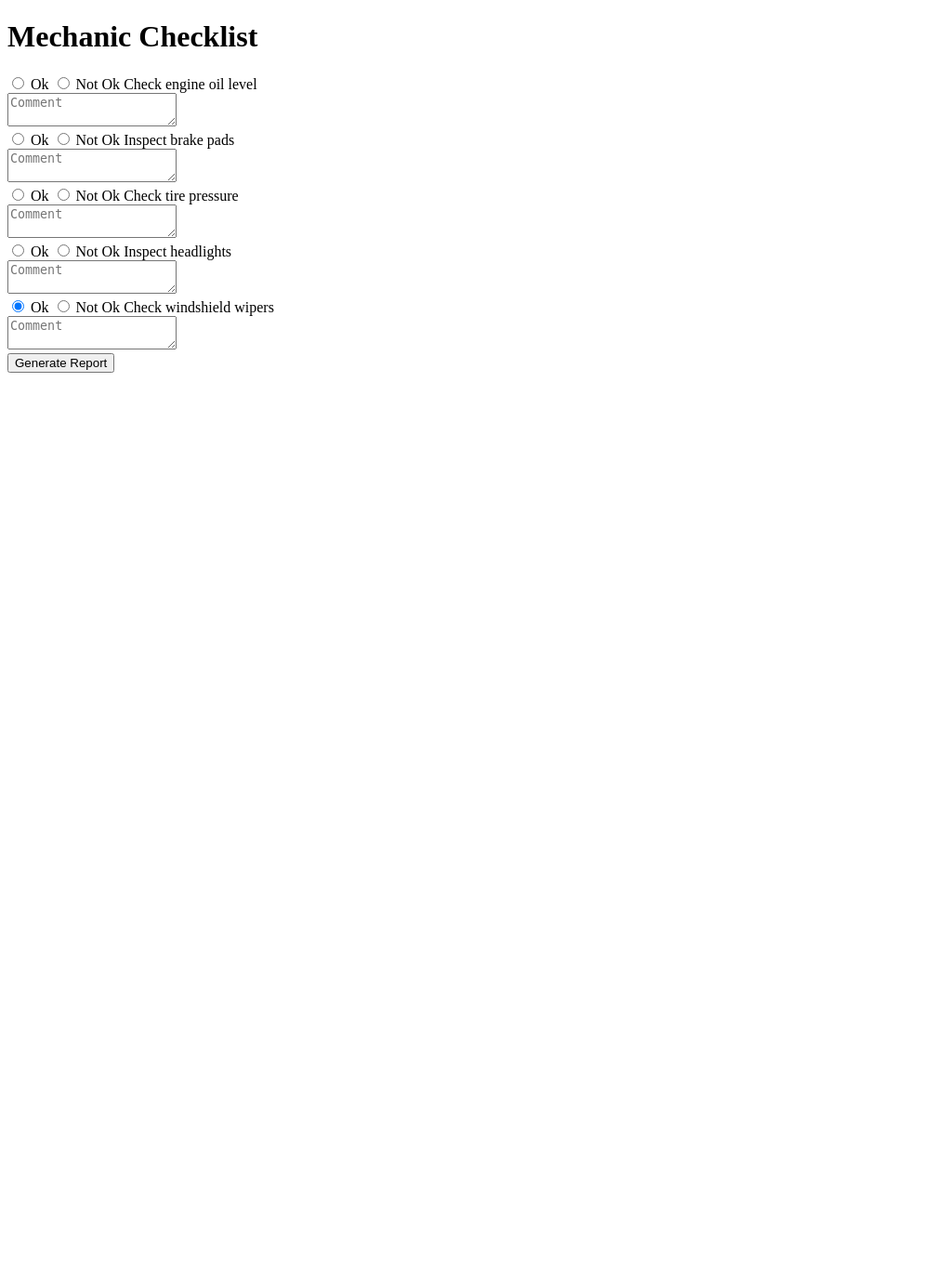
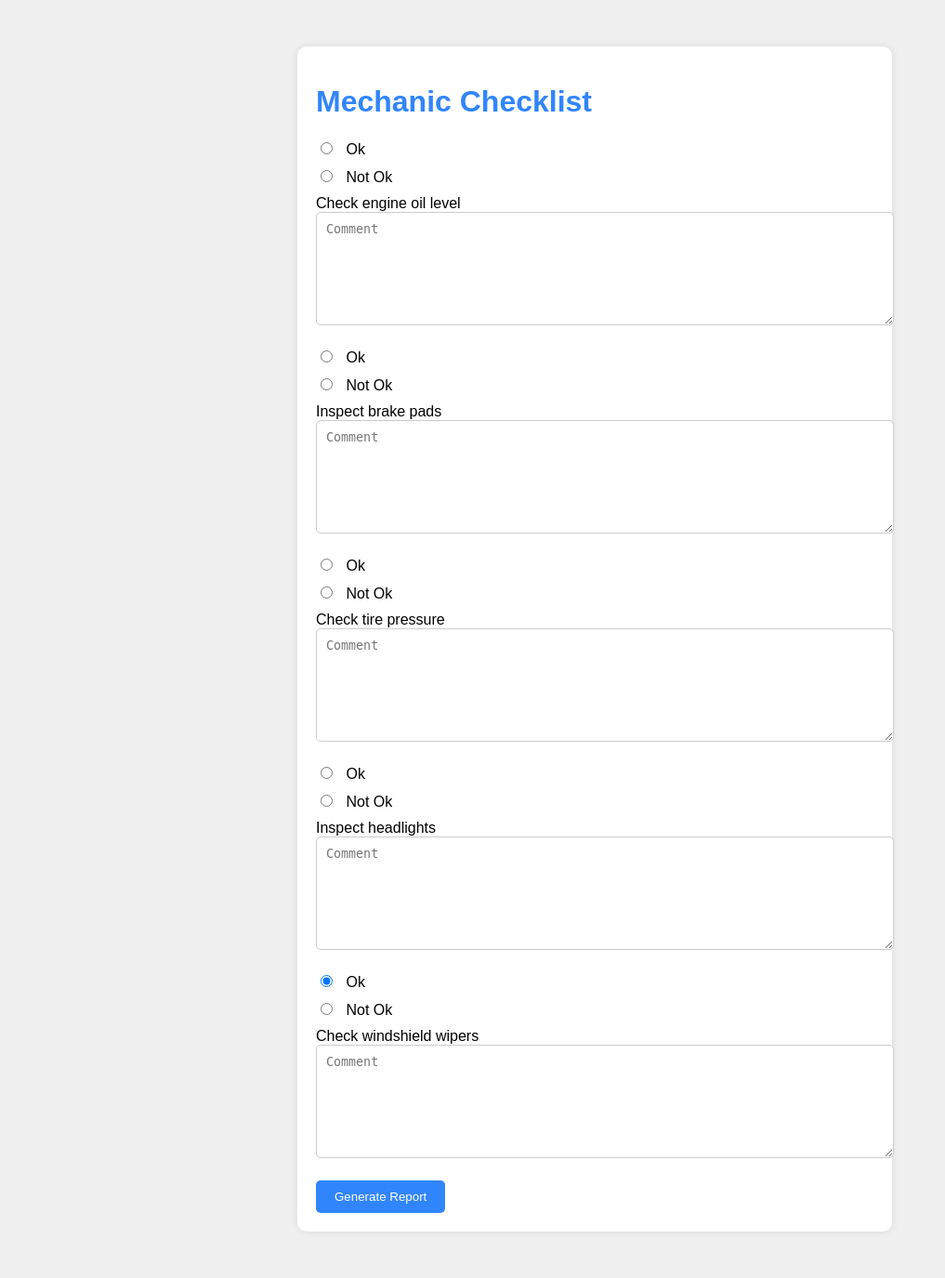
Before and after one commit to okehieuchenna1/cardiomechpage, a Flask app: page / in a window 1280 px wide. Shown: the whole page at 93% size, without its empty margins (0-1017 px from the left). Before the commit the page ends 401 px from the top, so only its background shows below. Run offline with Flask 3, Linux system fonts and the light colour scheme.

Commit message:
Update styles.css

```diff
--- a/static/styles.css
+++ b/static/styles.css
@@ -1,31 +1,53 @@
-<!DOCTYPE html>
-<html lang="en">
-<head>
-    <meta charset="UTF-8">
-    <meta name="viewport" content="width=device-width, initial-scale=1.0">
-    <title>Mechanic Checklist</title>
-    <link rel="stylesheet" type="text/css" href="{{ url_for('static', filename='styles.css') }}">
-</head>
-<body>
-    <div class="container">
-        <h1>Mechanic Checklist</h1>
-        <form method="post">
-            {% for item in items %}
-            <div class="checklist-item">
-                <label class="status-label">
-                    <input type="radio" name="status" value="Ok" checked> Ok
-                </label>
-                <label class="status-label">
-                    <input type="radio" name="status" value="Not Ok"> Not Ok
-                </label>
-                {{ item }}
-                <div class="comment">
-                    <textarea name="comment" placeholder="Comment"></textarea>
-                </div>
-            </div>
-            {% endfor %}
-            <button type="submit" class="button">Generate Report</button>
-        </form>
-    </div>
-</body>
-</html>
+body {
+    font-family: Arial, sans-serif;
+    background-color: #f0f0f0;
+    margin: 0;
+    padding: 0;
+}
+
+.container {
+    max-width: 600px;
+    margin: 50px auto;
+    background-color: white;
+    padding: 20px;
+    border-radius: 10px;
+    box-shadow: 0 0 10px rgba(0, 0, 0, 0.1);
+}
+
+h1 {
+    color: #3185FC; /* Use the specified color code for headings */
+}
+
+.checklist-item {
+    margin-bottom: 20px;
+}
+
+.status-label {
+    display: block;
+    margin-bottom: 10px;
+}
+
+.status-label input {
+    margin-right: 10px;
+}
+
+.comment textarea {
+    width: 100%;
+    height: 100px;
+    padding: 10px;
+    border: 1px solid #ccc;
+    border-radius: 5px;
+}
+
+.button {
+    background-color: #3185FC; /* Use the specified color code for buttons */
+    color: white;
+    border: none;
+    padding: 10px 20px;
+    border-radius: 5px;
+    cursor: pointer;
+}
+
+.button:hover {
+    background-color: #1f65d6; /* Darken the color on hover */
+}
```
